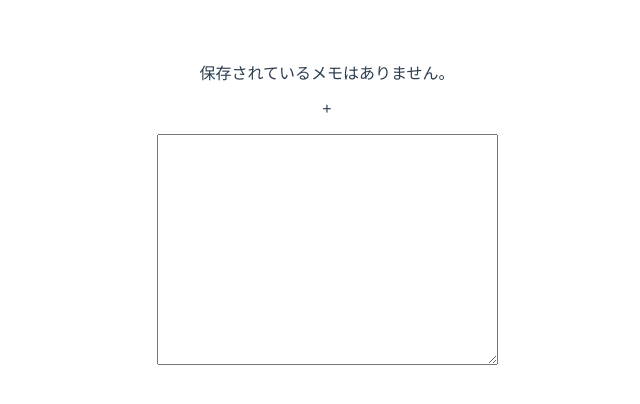
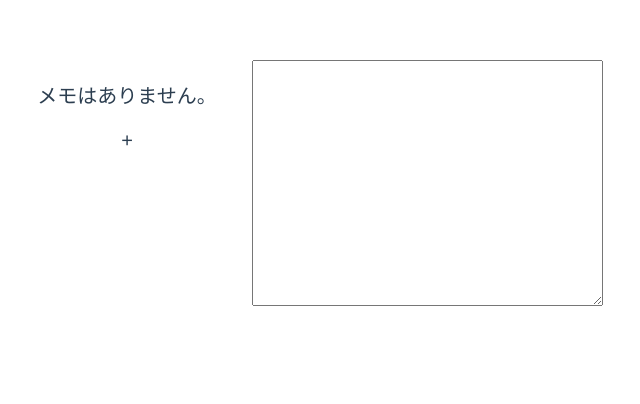
Before and after one commit to obregonia1/memo-vue, a Vue app: page / in a window 1280 px wide. Shown: the top 404 px of the page, without its empty margins (313-953 px from the left). Built offline with nearby package versions, Linux system fonts and the light colour scheme.

Commit message:
CSSを追加

```diff
--- a/src/components/myform.vue
+++ b/src/components/myform.vue
@@ -1,16 +1,21 @@
 <template>
-  <div>
+  <div class="memobody">
+    <div class="memolist">
       <div v-for="memo in memos" :key="memo.id">
-      <p @click="show(memo)">{{ memo.title }}</p>
+        <p @click="show(memo)" class="memotitle">{{ memo.title }}</p>
       </div>
-    <p v-if="memos.length < 1">保存されているメモはありません。</p>
+      <p v-if="memos.length < 1">メモはありません。</p>
       <p @click="add">+</p>
-    <textarea v-model="memo" rows="15" cols="40"></textarea>
+    </div>
+    <div class="form_with_button">
+      <textarea v-model="memo" rows="12" cols="30"></textarea>
+      <br>
       <button @click="addMemo" v-if="status === 'new'">追加</button>
       <template v-else-if="status === 'edit'">
         <button @click="update">更新</button>
         <button @click="remove">削除</button>
       </template>
+    </div>
   </div>
 </template>
 
@@ -26,14 +31,11 @@ export default {
       id: 1,
       status: false,
       editId: null,
-      ary1: []
     }
   },
   mounted() {
     if (localStorage.getItem('memos')) {
       this.memos = JSON.parse(localStorage.getItem('memos'));
-      let ids = this.memos.map(memo => memo.id)
-      this.id = ids.reduce((a, b) => Math.max(a, b)) + 1;
     }
   },
   methods: {
@@ -42,6 +44,10 @@ export default {
         return;
       }
       let title = this.memo.split('\n')[0]
+      if (this.memos[0]) {
+        let ids = this.memos.map(memo => memo.id)
+        this.id = ids.reduce((a, b) => Math.max(a, b)) + 1
+      }
       this.memos.push({id: this.id, title: title, body: this.memo});
       this.memo = '';
       this.id++
@@ -67,7 +73,7 @@ export default {
       this.saveMemos();
     },
     remove() {
-      let index = this.memos.map(memo => memo.id).indexOf(this.editId);
+      let index = this.memos.findIndex(memo => memo.id === this.editId);
       this.memos.splice(index, 1);
       this.saveMemos();
       this.memo = '';
@@ -78,5 +84,28 @@ export default {
 </script>
 
 <style scoped>
-
+template {
+  font-family: Avenir, Helvetica, Arial, sans-serif;
+  -webkit-font-smoothing: antialiased;
+  -moz-osx-font-smoothing: grayscale;
+  text-align: center;
+  color: #2c3e50;
+  margin-top: 60px;
+}
+.memobody {
+  display: flex;
+  justify-content: center;
+}
+.memolist {
+  width: 200px;
+}
+.memolist p {
+  font-size: 20px;
+}
+.form_with_button {
+  width: 400px;
+}
+textarea {
+  font-size: 18px;
+}
 </style>
```
Lines whose indentation alone changed are shown as unchanged.
